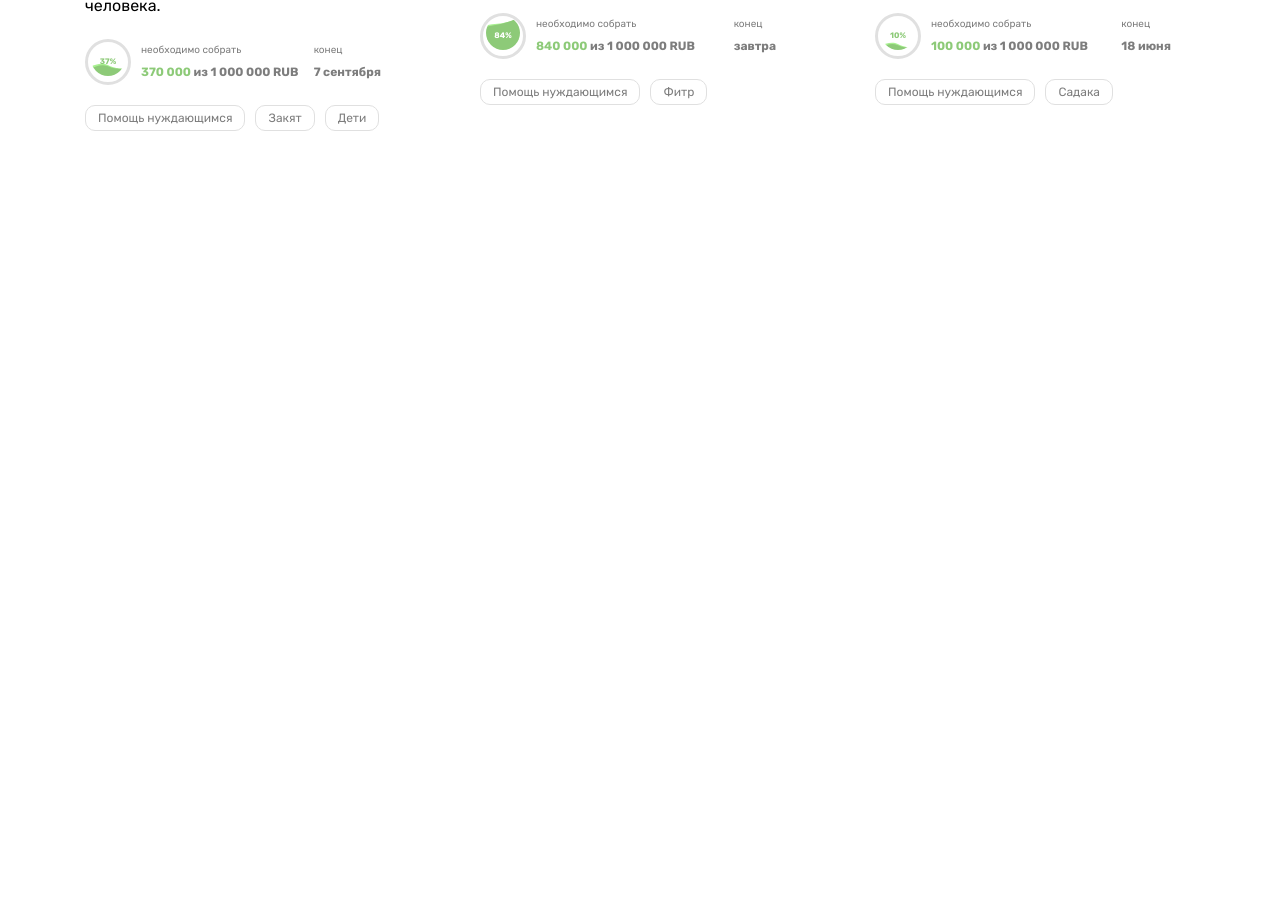
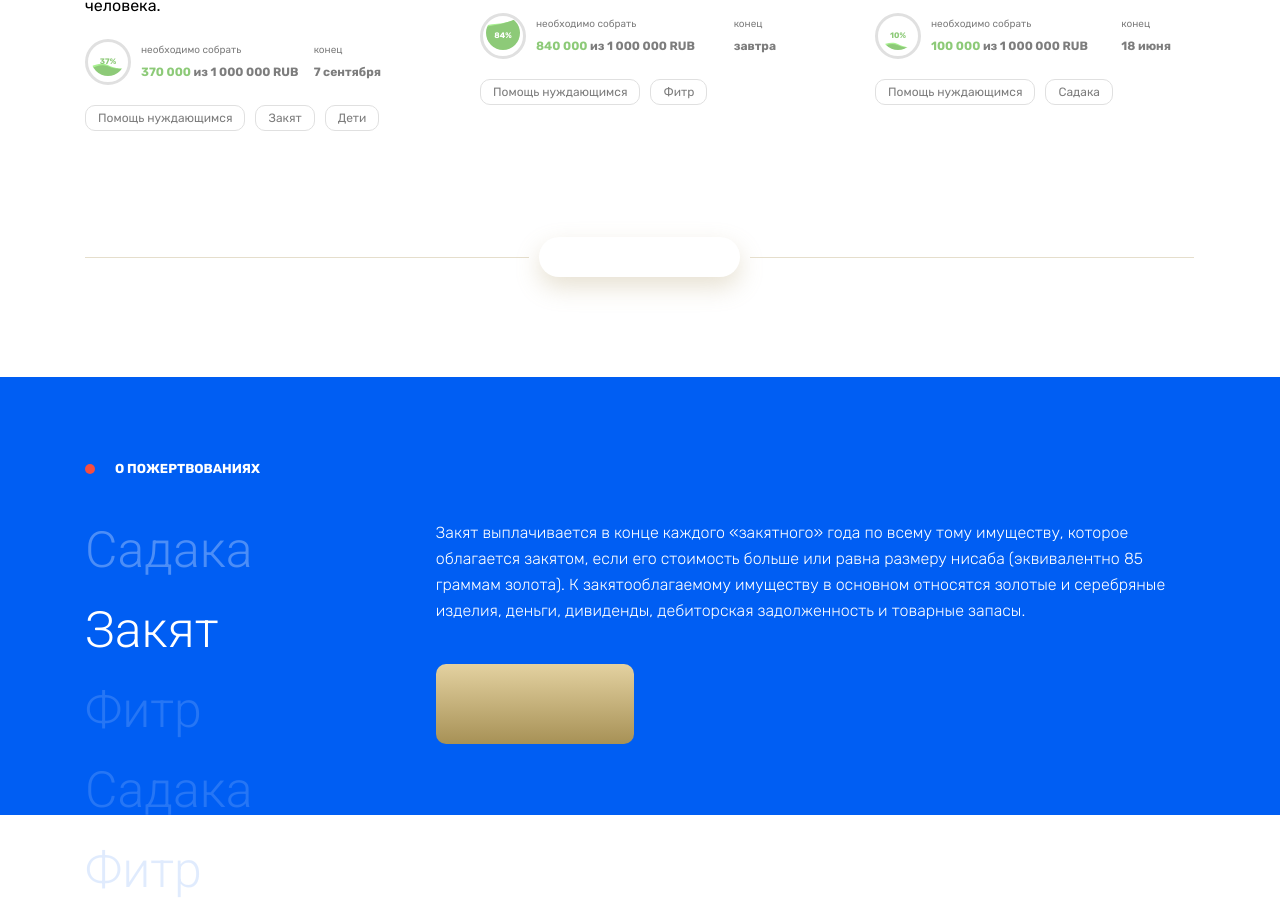
Before and after one commit to RamzinDenis/adaptive, a Vue app: page / in a window 1280 px wide. Shown: the part 394-1294 px from the top of the page. Before the commit the page ends 800 px from the top, so only its background shows below. Built offline with nearby package versions, Linux system fonts and the light colour scheme.

Commit message:
finish dekstop slider, add styles to btn

```diff
--- a/public/index.html
+++ b/public/index.html
@@ -6,7 +6,7 @@
     <meta name="viewport" content="width=device-width,initial-scale=1.0" />
     <link rel="icon" href="<%= BASE_URL %>favicon.ico" />
     <link
-      href="https://fonts.googleapis.com/css2?family=Rubik:wght@400;500;700&display=swap"
+      href="https://fonts.googleapis.com/css2?family=Rubik:wght@300;400;500;700&family=Roboto:wght@300&display=swap"
       rel="stylesheet"
     />
     <title><%= htmlWebpackPlugin.options.title %></title>
--- a/src/App.vue
+++ b/src/App.vue
@@ -17,11 +17,31 @@ export default {
 };
 </script>
 
-<style>
+<style lang="scss">
 body {
   font-family: "Rubik", sans-serif;
 }
 p {
   margin: 0;
 }
+.subject {
+  @include container;
+  display: flex;
+  margin-bottom: 40px;
+  align-items: flex-start;
+}
+.subject__title {
+  @include h3;
+  margin: 0;
+  margin-left: 20px;
+}
+
+.dot {
+  width: 10px;
+  height: 10px;
+  background-color: $red;
+  border-radius: 50%;
+  display: flex;
+  align-self: center;
+}
 </style>
--- a/src/components/BaseButton.vue
+++ b/src/components/BaseButton.vue
@@ -1,9 +1,36 @@
 <template>
-  <div></div>
+  <button v-bind="$attrs" class="button">{{ text }}</button>
 </template>
 
 <script>
-export default {};
+export default {
+  props: {
+    text: {
+      type: String
+    }
+  }
+};
 </script>
 
-<style lang="scss" scoped></style>
+<style lang="scss" scoped>
+.button {
+  @include flexCenter;
+  justify-content: center;
+}
+.button_white {
+  background-color: $white;
+  box-shadow: $button-shadow;
+  height: 40px;
+  width: 201px;
+  border-radius: 40px;
+  margin: 0px 10px;
+  border: none;
+}
+.button_gold {
+  width: 198px;
+  height: 80px;
+  border-radius: 10px;
+  background-image: $gold-gradient;
+  border: none;
+}
+</style>
--- a/src/components/BaseIcon.vue
+++ b/src/components/BaseIcon.vue
@@ -51,7 +51,7 @@ export default {
   border-radius: 50%;
   background-image: $blue-gradient;
   @include flexCenter;
-  box-shadow: $button-shadow;
+  box-shadow: $blue-shadow;
   justify-content: center;
   position: absolute;
   bottom: -30px;
--- a/src/components/Footer.vue
+++ b/src/components/Footer.vue
@@ -1,6 +1,13 @@
 <template>
-  <footer>
-    <Slider />
+  <footer class="footer">
+    <div class="footer__container">
+      <div class="subject">
+        <div class="dot"></div>
+        <h3 class="subject__title">О пожертвованиях</h3>
+      </div>
+
+      <Slider :sliderData="mergeSliderData()" />
+    </div>
   </footer>
 </template>
 
@@ -9,8 +16,59 @@ import Slider from "./Slider";
 export default {
   components: {
     Slider
+  },
+  data() {
+    return {
+      sliderData: [
+        {
+          title: "Садака",
+          text: `один из пяти столпов ислама, обязательный ежегодный налог в исламском праве, выплачиваемый с различного вида доходов
+            и имущества (движимого и недвижимого) всеми самостоятельными, свободными, дееспособными и взрослыми мусульманами
+            в пользу нуждающихся единоверцев. Согласно шариату, его выплата означает, что полученные доходы и нажитое богатство не являются греховными.
+            Точные размеры закята, как и то на какие виды собственности он распространяется, являются предметом дискуссий среди знатоков мусульманского права`,
+          id: 1
+        },
+        {
+          title: "Закят",
+          text: `Закят выплачивается в конце каждого «закятного» года по всему тому имуществу, которое облагается закятом,
+           если его стоимость больше или равна размеру нисаба (эквивалентно 85 граммам золота).
+          К закятооблагаемому имуществу в основном относятся золотые и серебряные изделия, деньги, дивиденды, дебиторская задолженность и товарные запасы.`,
+          id: 2
+        },
+        {
+          title: "Фитр",
+          text: `Фитр-садака является одним из условий принятия поста в месяц Рамадан.
+          Выплачивается от всех членов семьи (в том числе грудных детей) до начала праздничной молитвы Ураза-байрам 24 мая 2020 года до 07:00 утра.
+          Сумма (в зависимости от благосостояния семьи): 100 руб. — для малоимущих; 300 руб. — людей среднего достатка; от 500 руб. и выше — для состоятельных.`,
+          id: 3
+        }
+      ]
+    };
+  },
+  methods: {
+    mergeSliderData() {
+      const remainingData = [...this.sliderData].map((item, index) => ({
+        ...item,
+        id: index + 4
+      }));
+      const tmp = remainingData[2];
+      remainingData[2] = remainingData[1];
+      remainingData[1] = tmp;
+      return [...this.sliderData, ...remainingData];
+    }
   }
 };
 </script>
 
-<style lang="scss" scoped></style>
+<style lang="scss" scoped>
+.footer {
+  height: 54.8vh;
+  background-color: $blue;
+  color: $white;
+
+  &__container {
+    @include container;
+    padding-top: 80px;
+  }
+}
+</style>
--- a/src/components/Slider.vue
+++ b/src/components/Slider.vue
@@ -1,9 +1,105 @@
 <template>
-  <div></div>
+  <div class="slider">
+    <div class="slider__container">
+      <transition-group name="reorder" tag="div">
+        <h2
+          class="slider__item"
+          v-for="(item, index) in localData"
+          :key="item.id"
+          :style="getSliderItemStyles(index)"
+        >
+          {{ item.title }}
+        </h2>
+      </transition-group>
+      <div class="slider__arrow-icon" @click="handleSliderClick">
+        <BaseIcon name="arrow-down" />
+      </div>
+    </div>
+    <div class="slider__body">
+      <div class="slider__text" :key="localData[currentItem].id">
+        {{ localData[currentItem].text }}
+      </div>
+      <BaseButton class="button_gold" />
+    </div>
+  </div>
 </template>
 
 <script>
-export default {};
+export default {
+  props: {
+    sliderData: {
+      type: Array,
+      required: true
+    }
+  },
+  data() {
+    return {
+      currentPos: 0,
+      currentItem: 1,
+      lastItem: 4,
+      localData: this.sliderData
+    };
+  },
+  methods: {
+    getSliderItemStyles(index) {
+      let opacity = index > this.currentItem ? "0.5" : "";
+      opacity = index === this.lastItem ? "0.17" : opacity;
+
+      return {
+        color: index === this.currentItem ? "white" : "",
+        opacity
+      };
+    },
+    getSliderItemsStyle() {
+      return {
+        "margin-top": this.currentPos + "px"
+      };
+    },
+    handleSliderClick() {
+      let tmp = this.localData.shift();
+      setTimeout(() => this.localData.push(tmp), 0);
+    }
+  }
+};
 </script>
 
-<style lang="scss" scoped></style>
+<style lang="scss" scoped>
+.slider {
+  @include flexBetween;
+
+  &__arrow-icon {
+    position: absolute;
+    bottom: 55px;
+    height: fit-content;
+    left: 20px;
+    cursor: pointer;
+  }
+
+  &__container {
+    overflow: hidden;
+    max-height: 380px;
+    position: relative;
+  }
+
+  &__item {
+    @include h1;
+    margin: 0;
+    margin-bottom: 20px;
+    color: $light-blue;
+    transition: color 1s ease;
+  }
+  &__body {
+    flex-basis: 68.4%;
+  }
+  &__text {
+    @include body-copy;
+    font-weight: 300;
+    margin-bottom: 40px;
+    overflow: hidden;
+    @include fadeIn;
+  }
+  .reorder-move {
+    transition: transform 1.5s ease;
+  }
+}
+</style>
--- a/src/scss/_mixins.scss
+++ b/src/scss/_mixins.scss
@@ -13,6 +13,13 @@
   font-size: 13px;
   line-height: 23px;
   @include upperCaseBold;
+}
+
+@mixin h1 {
+  font-size: 50px;
+  line-height: 60px;
+  font-family: "Roboto", sans-serif;
+  font-weight: 300;
 }
 
 @mixin body-copy_sm {
@@ -53,3 +60,15 @@
   justify-content: space-between;
   @include flex;
 }
+
+@mixin fadeIn {
+  animation: fadeIn 1.5s linear;
+  @keyframes fadeIn {
+    from {
+      opacity: 0;
+    }
+    to {
+      opacity: 1;
+    }
+  }
+}
--- a/src/scss/_variables.scss
+++ b/src/scss/_variables.scss
@@ -1,11 +1,17 @@
 $white: #fff;
 $invisible-grey: #f3f3f3;
 $light-grey: #e0e0e0;
-$blue: #005ef3;
 $grey: #c4c4c4;
 $dark-grey: #7d7d7d;
+$blue: #005ef3;
+$light-blue: #4c8ef7;
 $green: #8dca78;
 $black: #000;
+$red: #f64d40;
+$gold: #e5decc;
+
+$button-shadow: 0px 10px 25px rgba(177, 155, 105, 0.3);
+$blue-shadow: 0px 15px 25px rgba(0, 94, 243, 0.4);
+
 $blue-gradient: linear-gradient(360deg, #005ef3 0%, #689ef4 100%);
-$button-shadow: 0px 15px 25px rgba(0, 94, 243, 0.4);
-$red: #f64d40;
+$gold-gradient: linear-gradient(180deg, #e3d1a0 0.52%, #a79156 100%);
--- a/src/views/Donations.vue
+++ b/src/views/Donations.vue
@@ -8,6 +8,11 @@
       <section class="cards-container">
         <Card :card="card" v-for="card in cards" :key="card.id" />
       </section>
+      <div class="divider">
+        <div class="divider__line"></div>
+        <BaseButton class="button_white" />
+        <div class="divider__line"></div>
+      </div>
     </main>
     <Footer />
   </div>
@@ -33,7 +38,6 @@ export default {
       .getCards()
       .then(data => data.json())
       .then(result => {
-        console.log(result);
         this.cards = result;
       })
       .catch(err => (this.err = err.toString()));
@@ -47,23 +51,18 @@ export default {
   @include container;
   max-width: calc(1110px + 40px);
 }
-.subject {
+
+.divider {
+  @include flexCenter;
   @include container;
-  display: flex;
-  margin-bottom: 40px;
-  align-items: flex-start;
-}
-.subject__title {
-  @include h3;
-  margin: 0;
-  margin-left: 20px;
-}
-.dot {
-  width: 10px;
-  height: 10px;
-  background-color: $red;
-  border-radius: 50%;
-  display: flex;
-  align-self: center;
+  height: fit-content;
+  margin-top: 76px;
+  margin-bottom: 100px;
+
+  &__line {
+    background-color: $gold;
+    height: 1px;
+    flex-basis: 40%;
+  }
 }
 </style>
```
Also changed, not shown: src/assets/icons/arrow-down.svg (added).
